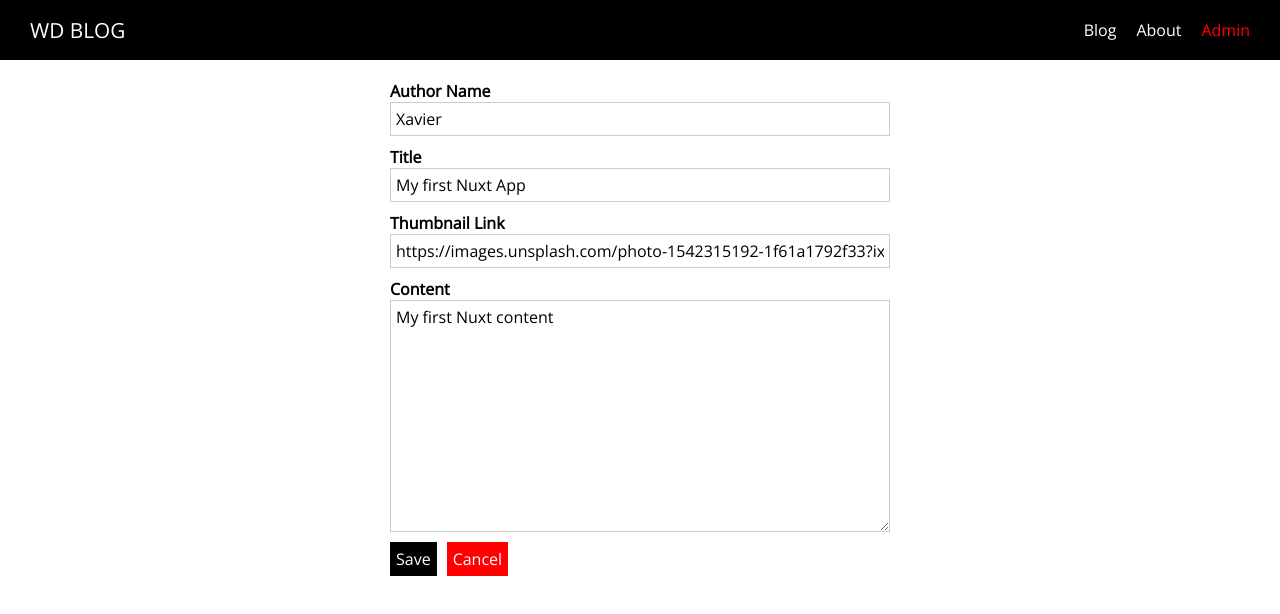
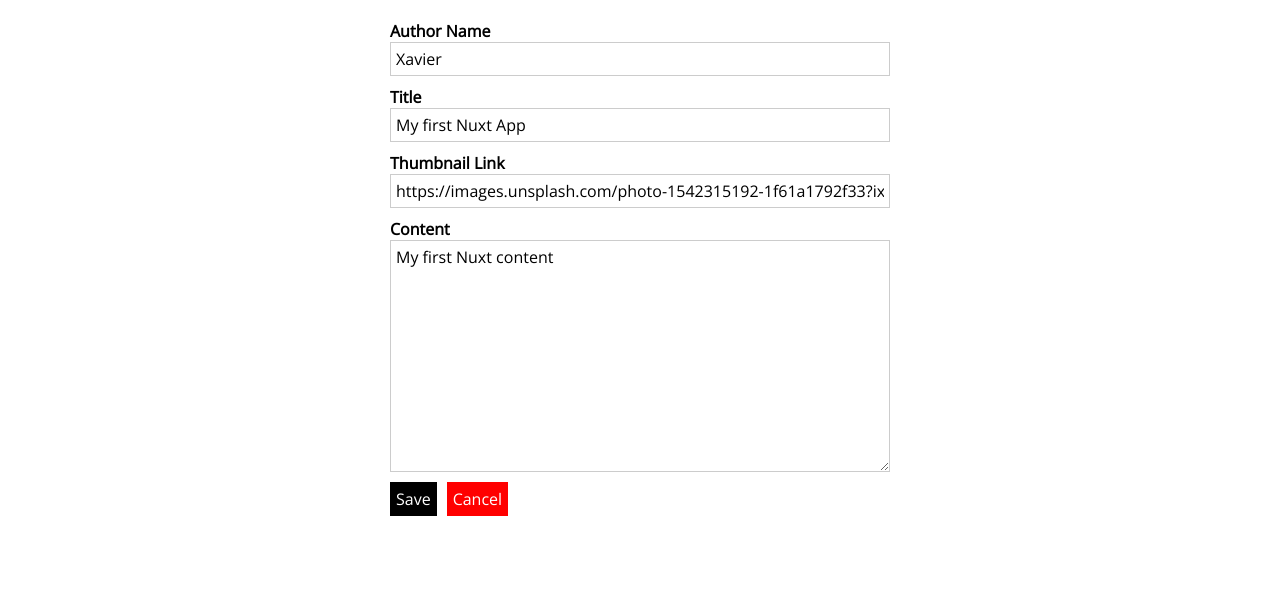
Before and after one commit to xavhm/Nuxt-Blog, a Nuxt app: page /admin/1 in a window 1280 px wide. Shown: the top 614 px of the page. Built offline with nearby package versions, Linux system fonts and the light colour scheme.

Commit message:
features: Admin section layout and error handling layout

```diff
--- a/layouts/admin.vue
+++ b/layouts/admin.vue
@@ -0,0 +1,26 @@
+<template>
+<div>
+  <nuxt/>
+</div>
+</template>
+
+<script>
+export default {
+
+}
+</script>
+
+<style>
+html {
+  font-family: 'Open Sans', sans-serif;
+  -moz-osx-font-smoothing: grayscale;
+  -webkit-font-smoothing: antialiased;
+  box-sizing: border-box;
+}
+*,
+*::before,
+*::after {
+  box-sizing: border-box;
+  margin: 0;
+}
+</style>
--- /dev/null
+++ b/layouts/error.vue
@@ -0,0 +1,22 @@
+<template>
+  <div class="error-page">
+    <h1>Oops, something went wrong!</h1>
+    <p>Back to <a href="/">safety</a>!</p>
+  </div>
+</template>
+
+<style scoped>
+.error-page {
+  text-align: center;
+}
+
+.error-page a {
+  text-decoration: none;
+  color: red;
+}
+
+.error-page a:hover,
+.error-page a:active {
+  color: salmon;
+}
+</style>
--- a/pages/admin/_postId/index.vue
+++ b/pages/admin/_postId/index.vue
@@ -10,6 +10,7 @@
 import AdminPostForm from "@/components/admin/AdminPostForm.vue";
 export default {
   components : { AdminPostForm },
+  layout: 'admin',
   data() {
     return {
       loadedPost: {
--- a/pages/admin/index.vue
+++ b/pages/admin/index.vue
@@ -14,7 +14,8 @@
 import PostList from "@/components/Posts/PostList.vue";
 import AppButton from "@/components/ui/AppButton.vue";
 export default {
-  components : { PostList, AppButton }
+  components : { PostList, AppButton },
+  layout: 'admin'
 }
 </script>
 
--- a/pages/admin/new-post/index.vue
+++ b/pages/admin/new-post/index.vue
@@ -9,7 +9,8 @@
 <script>
 import AdminPostForm from "@/components/admin/AdminPostForm.vue";
 export default {
-  components : { AdminPostForm }
+  components : { AdminPostForm },
+  layout: 'admin'
 };
 </script>
 
```
